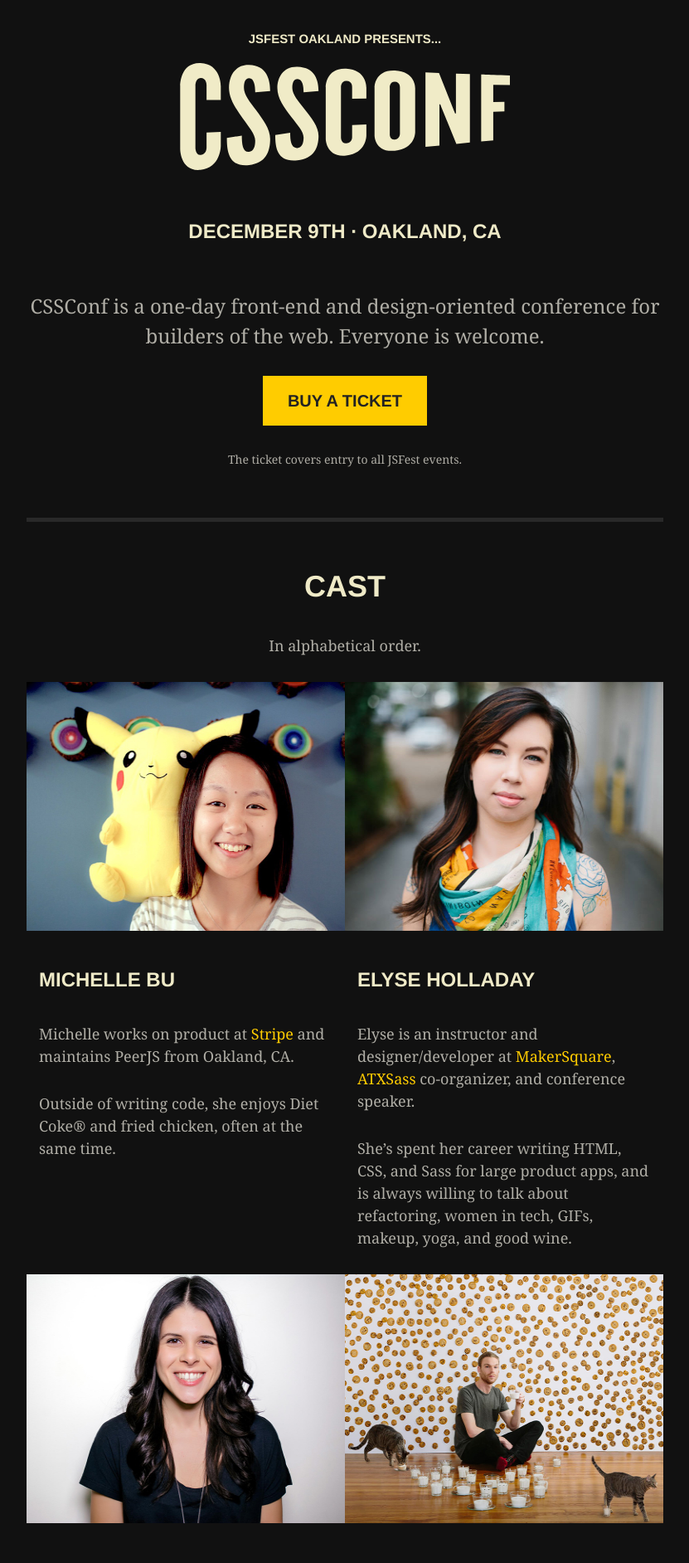
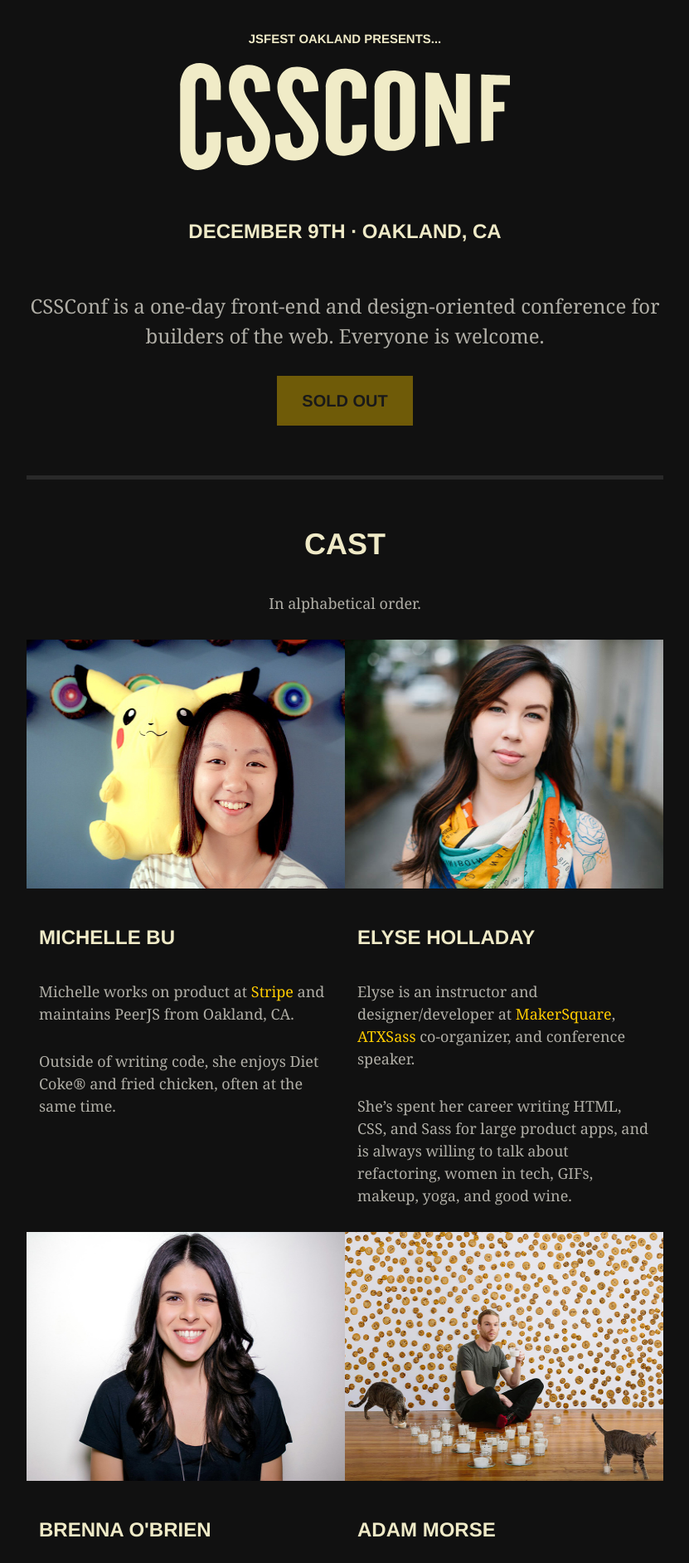
Before and after one commit to cssconfoak/cssconfoak.github.io, a Jekyll site: the page built from index.html, in a window 1280 px wide. Shown: the top 1884 px of the page at 83% size, without its empty margins (224-1055 px from the left). Built offline with Jekyll 4.4.1, drawn with Linux system fonts in a browser that asks for light colours.

Commit message:
remove link to tickets

```diff
--- a/_includes/footer.html
+++ b/_includes/footer.html
@@ -1,26 +1,6 @@
 <footer role="contentinfo" class="text-centered">
 
   <div class="container">
-
-    <div id="mc_embed_signup" class="newsletter-signup text-centered">
-      <form action="//land.us9.list-manage.com/subscribe/post?u=af71ef497890c3613b7e1a166&amp;id=ae53b9d3dd" method="post" id="mc-embedded-subscribe-form" name="mc-embedded-subscribe-form" class="validate" target="_blank" novalidate>
-        <div id="mc_embed_signup_scroll" class="cf">
-
-        <div class="mc-field-group">
-          <input type="email" value="" name="EMAIL" class="required email transition-on" id="mce-EMAIL" placeholder="Enter your email address">
-        </div>
-
-          <div id="mce-responses" class="clear">
-            <div class="response" id="mce-error-response" style="display:none"></div>
-            <div class="response" id="mce-success-response" style="display:none"></div>
-          </div>
-
-          <div style="position: absolute; left: -5000px;"><input type="text" name="b_af71ef497890c3613b7e1a166_ae53b9d3dd" tabindex="-1" value=""></div>
-          <div class="clear"><input type="submit" value="Subscribe" name="subscribe" id="mc-embedded-subscribe" class="button transition-on"></div>
-        </div>
-
-      </form>
-    </div>
 
     <p class="no-bottom-margin">Organisers, sponsors and attendees are required to follow the <a href="/code-of-conduct">Code of Conduct</a>.</p>
 
--- a/index.html
+++ b/index.html
@@ -5,8 +5,7 @@ layout: default
  <section class="intro text-centered">
    <p>CSSConf is a one-day front-end and design-oriented conference for builders of the web. Everyone is welcome.</p>
 
-   <a href="https://ti.to/jsfest/oakland" class="button transition-on" title="Buy a ticket to JSFest">Buy a ticket</a>
-   <small>The ticket covers entry to all JSFest events.</small>
+   <a href="https://ti.to/jsfest/oakland" class="button disabled" title="Buy a ticket to JSFest">Sold out</a>
 
  </section>
 
```
Also changed, not shown: css/main.css (+4 -16 lines), css/main.min.css.
